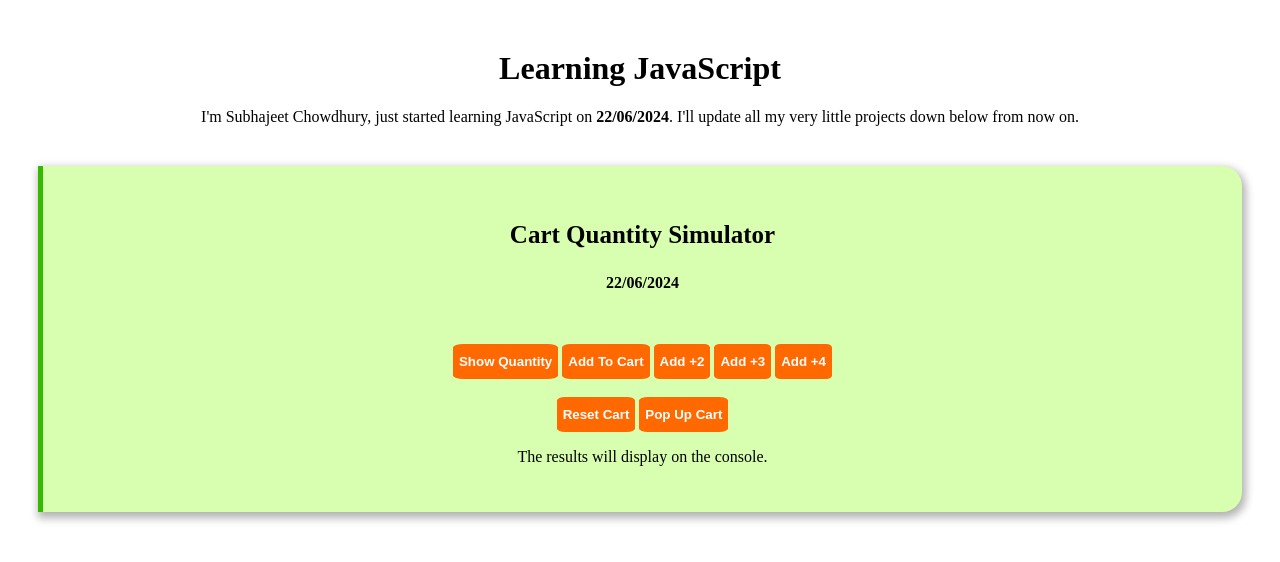
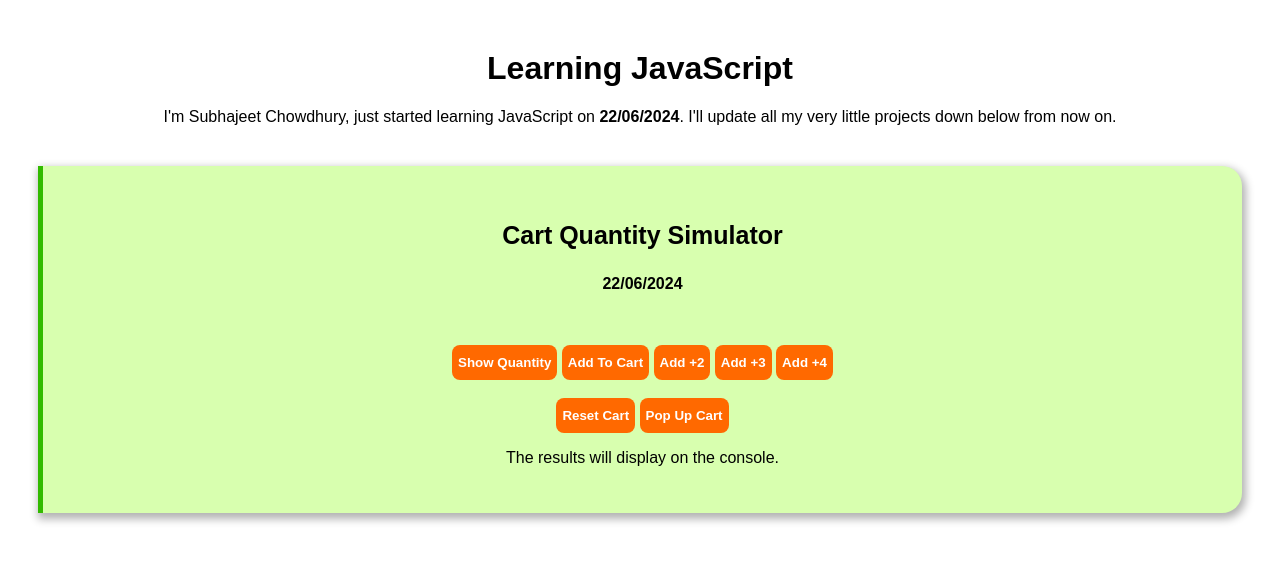
Before and after one commit to Subhajeetch/Testing, a plain HTML site: page index.html in a window 1280 px wide. Drawn offline with Linux system fonts and the light colour scheme.

Commit message:
update style.css

```diff
--- a/style.css
+++ b/style.css
@@ -1,4 +1,6 @@
-
+body {
+  font-family: "Gill Sans Extrabold", sans-serif;
+}
 
 .heading {
   text-align: center;
@@ -32,5 +34,5 @@
   color: #FFFFFF;
   border: none;
   height: 35px;
-  border-radius: 10%;
+  border-radius: 8px;
 }
```
